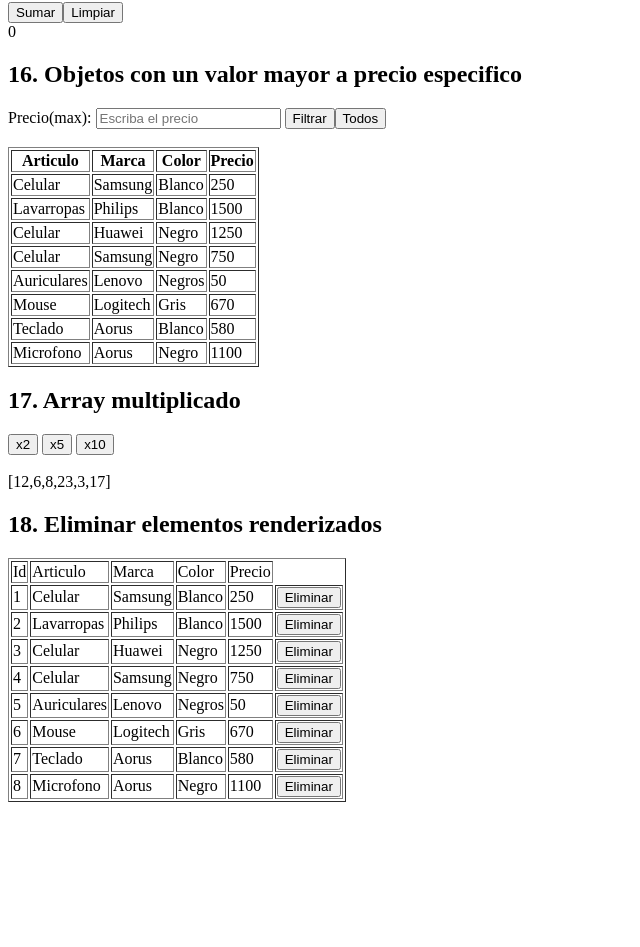
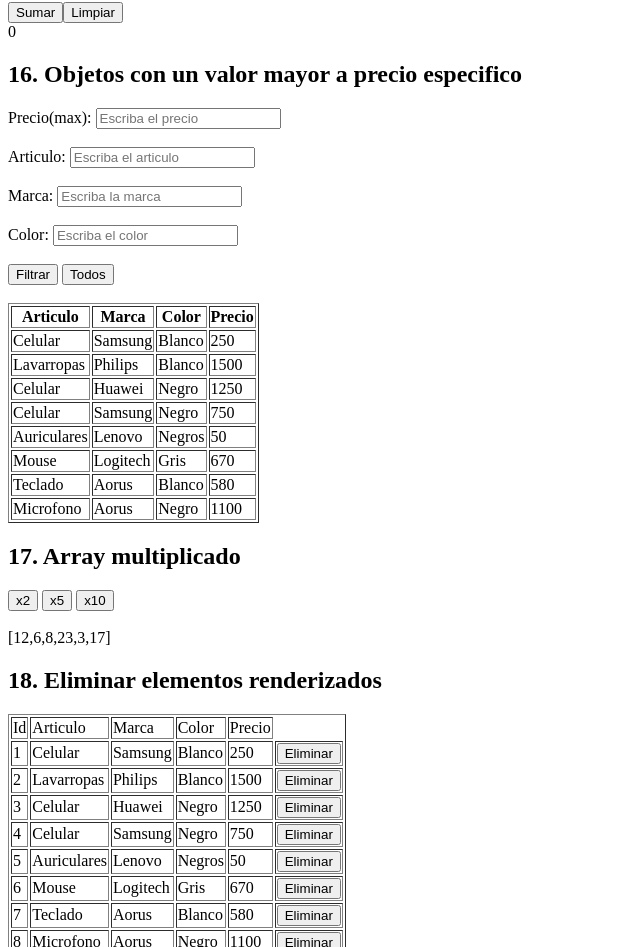
Before and after one commit to matiasmoscone1/practica-ejercicios-logica-programacion-react, a React (Vite) app: page / in a window 1280 px wide. Shown: the part 2701-3648 px from the top of the page, without its empty margins (0-640 px from the left). Before the commit the page ends 3511 px from the top, so only its background shows below. Built offline with nearby package versions, Linux system fonts and the light colour scheme.

Commit message:
Agregando funcionalidades al ejercicio 16

```diff
--- a/src/ejercicios/ObjetosValor.jsx
+++ b/src/ejercicios/ObjetosValor.jsx
@@ -122,7 +122,14 @@ const ObjetosValor = () => {
             los botones tienen sus respectivas funciones, el "Todos" setea nuevamente el array
             original con todos los productos */}
             <input type="text" placeholder="Escriba el precio" onChange={(e) => { setValorInput(e.target.value) }} />{" "}
-            <button onClick={() => filtrarPrecio(valorInput)}>Filtrar</button>
+            <br/><br/>
+            <label>Articulo: </label>
+            <input type="text" placeholder="Escriba el articulo" /><br/><br/>
+            <label>Marca: </label>
+            <input type="text" placeholder="Escriba la marca" /><br/><br/>
+            <label>Color: </label>
+            <input type="text" placeholder="Escriba el color" /><br/><br/>
+            <button onClick={() => filtrarPrecio(valorInput)}>Filtrar</button>{" "}
             <button onClick={() => setArrayObjetos(objetos)}>Todos</button>
             <br /><br />
 
```
